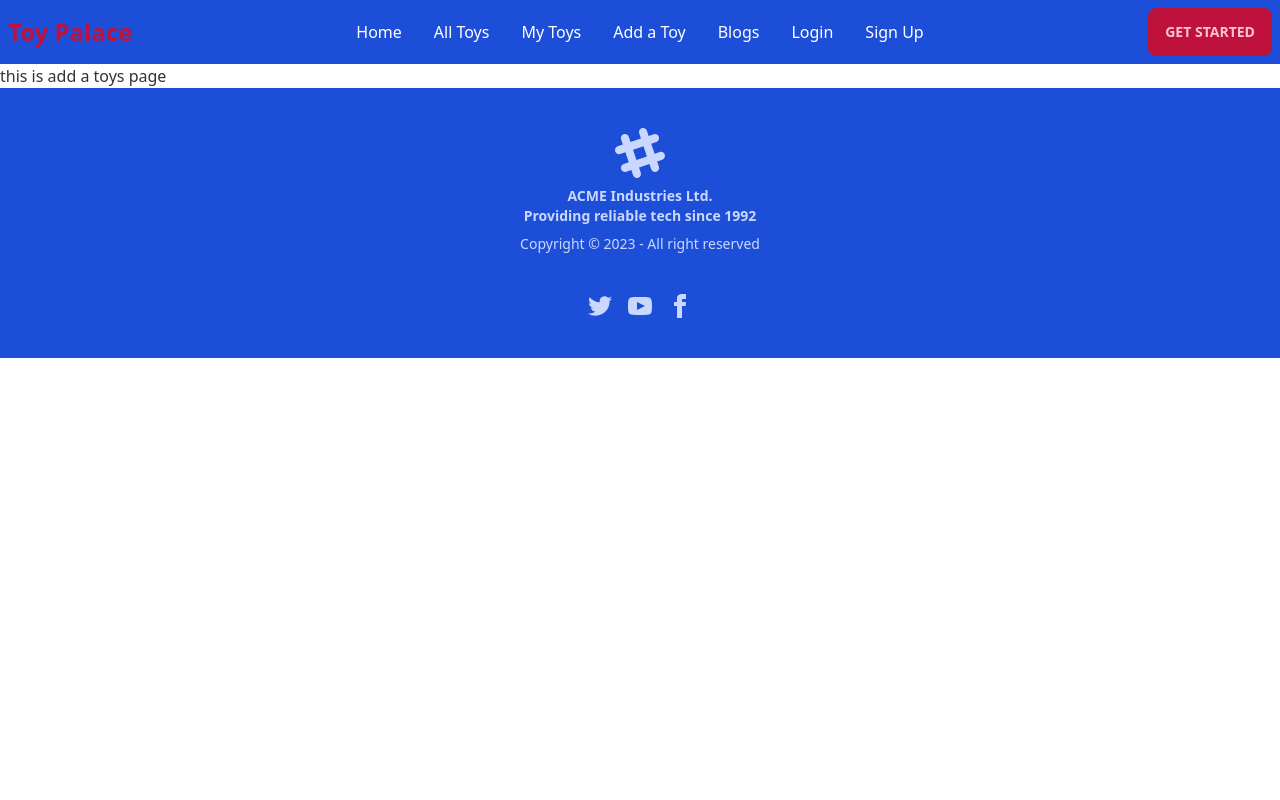
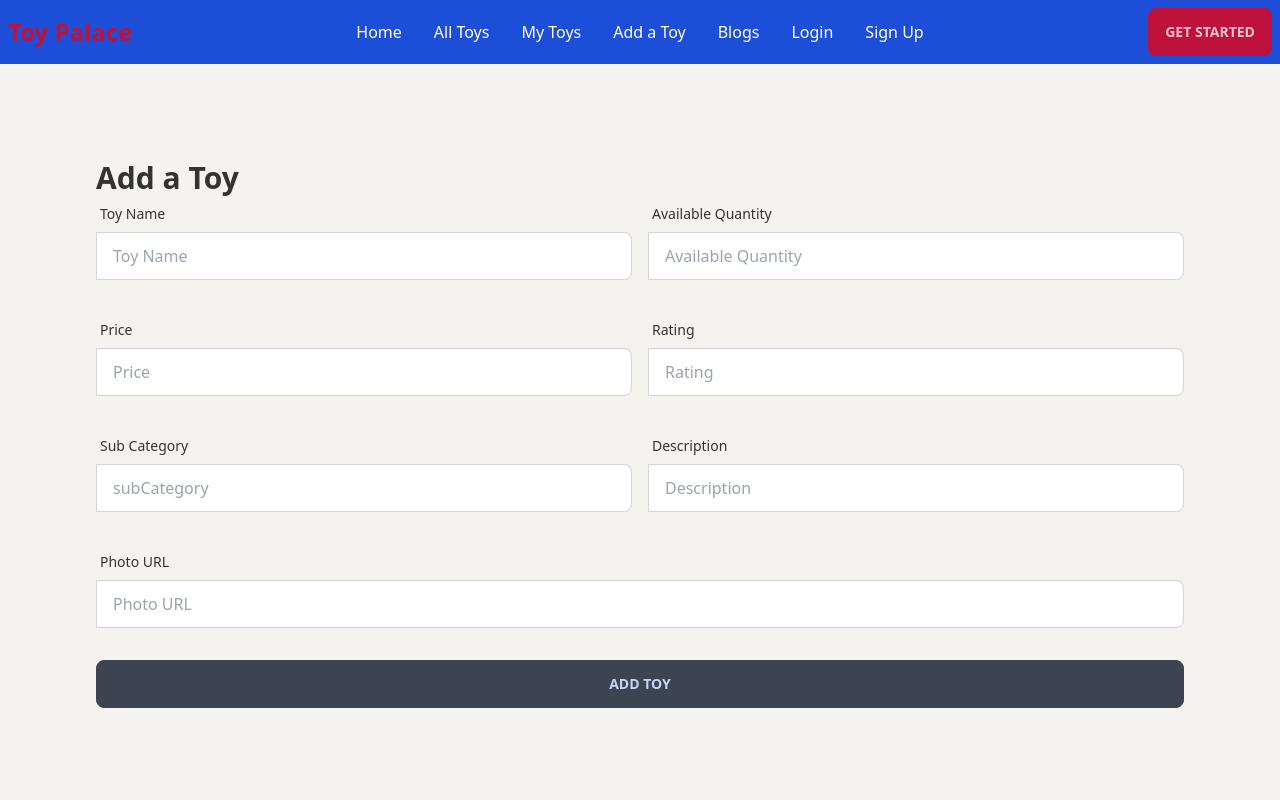
Before and after one commit to mohiminulsemon/Toy-palace-client, a React (Vite) app: page /addtoys in a window 1280 px wide. Shown: the top 800 px of the page. Built offline with nearby package versions, Linux system fonts and the light colour scheme.

Commit message:
added add toys function for server

```diff
--- a/src/Pages/Private/AddToys.jsx
+++ b/src/Pages/Private/AddToys.jsx
@@ -1,11 +1,164 @@
-
+// import Swal from 'sweetalert2'
 
 const AddToys = () => {
-    return (
-        <div>
-            <h2>this is add a  toys page</h2>
+  const handleAddToys = (event) => {
+    event.preventDefault();
+
+    const form = event.target;
+
+    const name = form.name.value;
+    const availableQuantity = form.availableQuantity.value;
+    const rating = form.rating.value;
+    const price = form.price.value;
+    const subCategory = form.subCategory.value;
+    const description = form.description.value;
+    const pictureUrl = form.pictureUrl.value;
+
+    const newToy = {
+      name,
+      availableQuantity,
+      rating,
+      price,
+      subCategory,
+      description,
+      pictureUrl,
+    };
+
+    // console.log(newToy);
+
+    // send data to the server
+    fetch("http://localhost:5000/add-toys", {
+      method: "POST",
+      headers: {
+        "content-type": "application/json",
+      },
+      body: JSON.stringify(newToy),
+    })
+      .then((res) => res.json())
+      .then((data) => {
+        console.log(data);
+        // if (data.insertedId) {
+        //   Swal.fire({
+        //     title: "Success!",
+        //     text: "Coffee Added Successfully",
+        //     icon: "success",
+        //     confirmButtonText: "Cool",
+        //   });
+        // }
+      });
+  };
+
+  return (
+    <div className="bg-[#F4F3F0] p-24">
+      <h2 className="text-3xl font-extrabold">Add a Toy</h2>
+      <form onSubmit={handleAddToys}>
+        {/* form name and quantity row */}
+        <div className="md:flex mb-8">
+          <div className="form-control md:w-1/2">
+            <label className="label">
+              <span className="label-text">Toy Name</span>
+            </label>
+            <label className="input-group">
+              <input
+                type="text"
+                name="name"
+                placeholder="Toy Name"
+                className="input input-bordered w-full"
+              />
+            </label>
+          </div>
+          <div className="form-control md:w-1/2 ml-4">
+            <label className="label">
+              <span className="label-text">Available Quantity</span>
+            </label>
+            <label className="input-group">
+              <input
+                type="text"
+                name="availableQuantity"
+                placeholder="Available Quantity"
+                className="input input-bordered w-full"
+              />
+            </label>
+          </div>
         </div>
-    );
+        {/* form supplier row */}
+        <div className="md:flex mb-8">
+          <div className="form-control md:w-1/2">
+            <label className="label">
+              <span className="label-text">Price</span>
+            </label>
+            <label className="input-group">
+              <input
+                type="text"
+                name="price"
+                placeholder="Price"
+                className="input input-bordered w-full"
+              />
+            </label>
+          </div>
+          <div className="form-control md:w-1/2 ml-4">
+            <label className="label">
+              <span className="label-text">Rating</span>
+            </label>
+            <label className="input-group">
+              <input
+                type="text"
+                name="rating"
+                placeholder="Rating"
+                className="input input-bordered w-full"
+              />
+            </label>
+          </div>
+        </div>
+        {/* form category and details row */}
+        <div className="md:flex mb-8">
+          <div className="form-control md:w-1/2">
+            <label className="label">
+              <span className="label-text">Sub Category</span>
+            </label>
+            <label className="input-group">
+              <input
+                type="text"
+                name="subCategory"
+                placeholder="subCategory"
+                className="input input-bordered w-full"
+              />
+            </label>
+          </div>
+          <div className="form-control md:w-1/2 ml-4">
+            <label className="label">
+              <span className="label-text">Description</span>
+            </label>
+            <label className="input-group">
+              <input
+                type="text"
+                name="description"
+                placeholder="Description"
+                className="input input-bordered w-full"
+              />
+            </label>
+          </div>
+        </div>
+        {/* form Photo url row */}
+        <div className="mb-8">
+          <div className="form-control w-full">
+            <label className="label">
+              <span className="label-text">Photo URL</span>
+            </label>
+            <label className="input-group">
+              <input
+                type="text"
+                name="pictureUrl"
+                placeholder="Photo URL"
+                className="input input-bordered w-full"
+              />
+            </label>
+          </div>
+        </div>
+        <input type="submit" value="Add Toy" className="btn btn-block" />
+      </form>
+    </div>
+  );
 };
 
 export default AddToys;
```
